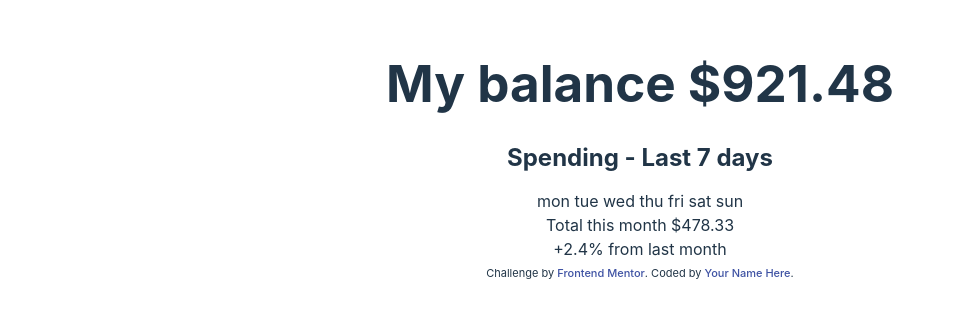
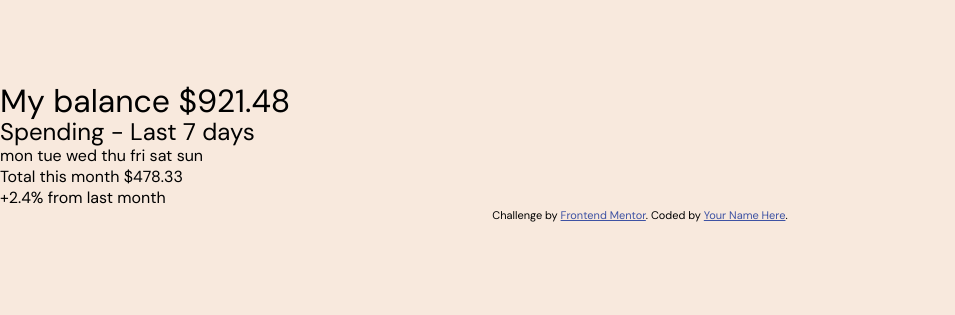
Before and after one commit to abizmo/expenses-chart-component, a Vue app: page / in a window 1280 px wide. Shown: the part 247-562 px from the top of the page, without its empty margins (0-955 px from the left). Built offline with nearby package versions, Linux system fonts and the light colour scheme.

Commit message:
Add global style

```diff
--- a/index.html
+++ b/index.html
@@ -3,6 +3,12 @@
   <head>
     <meta charset="UTF-8" />
     <link rel="icon" type="image/png" href="/favicon.png" />
+    <link rel="preconnect" href="https://fonts.googleapis.com" />
+    <link rel="preconnect" href="https://fonts.gstatic.com" crossorigin />
+    <link
+      href="https://fonts.googleapis.com/css2?family=DM+Sans:wght@400;700&display=swap"
+      rel="stylesheet"
+    />
     <meta name="viewport" content="width=device-width, initial-scale=1.0" />
     <title>Frontend Mentor | Expenses chart component</title>
   </head>
--- a/src/style.css
+++ b/src/style.css
@@ -1,90 +1,46 @@
 :root {
-  font-family: Inter, Avenir, Helvetica, Arial, sans-serif;
-  font-size: 16px;
-  line-height: 24px;
-  font-weight: 400;
+  --clr-primary-500: hsl(10, 79%, 65%);
+  --clr-secondary-500: hsl(186, 34%, 60%);
+  --clr-neutral-800: hsl(25, 47%, 15%);
+  --clr-neutral-700: hsl(28, 10%, 53%);
+  --clr-neutral-300: hsl(27, 66%, 92%);
+  --clr-neutral-200: hsl(33, 100%, 98%);
 
-  color-scheme: light dark;
-  color: rgba(255, 255, 255, 0.87);
-  background-color: #242424;
+  --ff-normal: 'DM Sans', sans-serif;
 
-  font-synthesis: none;
-  text-rendering: optimizeLegibility;
-  -webkit-font-smoothing: antialiased;
-  -moz-osx-font-smoothing: grayscale;
-  -webkit-text-size-adjust: 100%;
+  --fs-400: 1rem;
+  --fs-500: 1.5rem;
+
+  --sizes-100: 0.25rem;
+  --sizes-200: 0.5rem;
+  --sizes-300: 0.75rem;
+  --sizes-400: 1rem;
+  --sizes-500: 1.5rem;
 }
 
-a {
-  font-weight: 500;
-  color: #646cff;
-  text-decoration: inherit;
-}
-a:hover {
-  color: #535bf2;
+*,
+*::before,
+*::after {
+  box-sizing: border-box;
+  margin: 0;
+  padding: 0;
 }
 
-a {
-  font-weight: 500;
-  color: #646cff;
-  text-decoration: inherit;
-}
-a:hover {
-  color: #535bf2;
-}
-
-body {
-  margin: 0;
-  display: flex;
-  place-items: center;
-  min-width: 320px;
-  min-height: 100vh;
-}
-
-h1 {
-  font-size: 3.2em;
+h1,
+h2,
+h3,
+p {
+  font-weight: 400;
   line-height: 1.1;
 }
-
-button {
-  border-radius: 8px;
-  border: 1px solid transparent;
-  padding: 0.6em 1.2em;
-  font-size: 1em;
-  font-weight: 500;
-  font-family: inherit;
-  background-color: #1a1a1a;
-  cursor: pointer;
-  transition: border-color 0.25s;
-}
-button:hover {
-  border-color: #646cff;
-}
-button:focus,
-button:focus-visible {
-  outline: 4px auto -webkit-focus-ring-color;
-}
-
-.card {
-  padding: 2em;
+body {
+  min-height: 100vh;
+  background: var(--clr-neutral-300);
+  display: grid;
+  place-items: center;
+  font-family: var(--ff-normal);
 }
 
 #app {
-  max-width: 1280px;
-  margin: 0 auto;
-  padding: 2rem;
-  text-align: center;
+  width: 100%;
 }
-
-@media (prefers-color-scheme: light) {
-  :root {
-    color: #213547;
-    background-color: #ffffff;
-  }
-  a:hover {
-    color: #747bff;
-  }
-  button {
-    background-color: #f9f9f9;
-  }
-}
```
